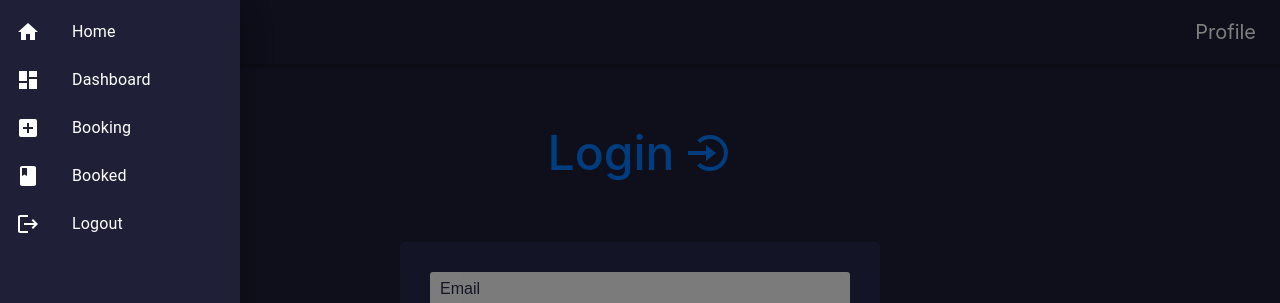
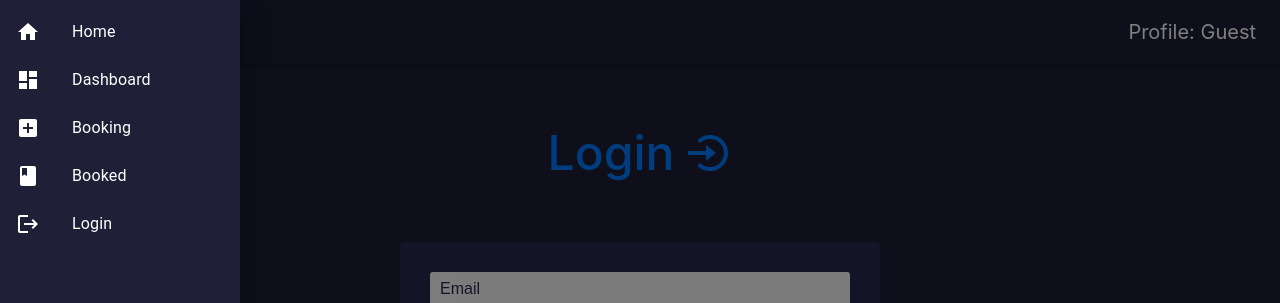
Before and after one commit to Neetu1415/BE-ETC-PROJECT, a React (Create React App) app in the folder frontend/: page /login in a window 1280 px wide. Both pictures are taken after a click on the button "menu". Shown: the top 303 px of the page. Built offline with nearby package versions, Linux system fonts and the light colour scheme.

Commit message:
site update

```diff
--- a/frontend/src/components/navigation/Nav.jsx
+++ b/frontend/src/components/navigation/Nav.jsx
@@ -1,10 +1,7 @@
-
-
-
-import React, { useState } from 'react';
+import React, { useState, useEffect } from 'react';
 import { NavLink, useNavigate } from 'react-router-dom';
 import { useDispatch, useSelector } from 'react-redux';
-import { logout, reset } from '../../features/auth/authSlice';
+import { logout, reset, login } from '../../features/auth/authSlice';
 import {
     Drawer,
     IconButton,
@@ -20,31 +17,45 @@ import DashboardIcon from '@mui/icons-material/Dashboard';
 import LogoutIcon from '@mui/icons-material/Logout';
 import HomeIcon from '@mui/icons-material/Home';
 import BookIcon from '@mui/icons-material/Book';
-import AddBoxIcon from '@mui/icons-material/AddBox'
-
-
+import AddBoxIcon from '@mui/icons-material/AddBox';
 
 const Nav = () => {
-    const [isOpen, setIsOpen] = useState(false);
+    const [isOpen, setIsOpen] = useState(false); // Drawer open/close state
     const navigate = useNavigate();
     const dispatch = useDispatch();
 
+    // Redux state for user info
     const { userInfo } = useSelector((state) => state.auth);
 
+    // Handle logout
     const handleLogout = () => {
-        console.log("Logging out...");  // Add this line to check if it's being called
         dispatch(logout());
         dispatch(reset());
-        setIsOpen(false); // Close the sidebar
-        navigate('/');  // Make sure to navigate to the login page after logout
+        localStorage.removeItem('access_token');
+        localStorage.removeItem('refresh_token');
+        localStorage.removeItem('userInfo');
+        setIsOpen(false); // Close drawer
+        navigate('/'); // Redirect to home/login page
     };
 
+    // Check and rehydrate user info on app load
+    useEffect(() => {
+        const storedUser = JSON.parse(localStorage.getItem('userInfo'));
+        if (storedUser) {
+            dispatch(login(storedUser)); // Restore user info if available
+        } else {
+            dispatch(logout()); // Clear Redux state if no user info
+        }
+    }, [dispatch]);
+
+    // Toggle drawer
     const toggleDrawer = () => {
-        setIsOpen(!isOpen);
+        setIsOpen((prev) => !prev);
     };
 
     return (
         <>
+            {/* AppBar for navigation */}
             <AppBar position="fixed" style={{ backgroundColor: '#1f1f38' }}>
                 <Toolbar style={{ display: 'flex', justifyContent: 'space-between' }}>
                     <IconButton
@@ -62,19 +73,20 @@ const Nav = () => {
                             fontSize: '20px',
                         }}
                     >
-                        {userInfo?.email ? `Profile: ${userInfo.email}` : 'Profile'}
+                        {userInfo?.email ? `Profile: ${userInfo.email}` : 'Profile: Guest'}
                     </span>
                 </Toolbar>
             </AppBar>
 
+            {/* Sidebar Drawer */}
             <Drawer
                 variant="temporary"
                 open={isOpen}
                 onClose={toggleDrawer}
                 PaperProps={{
                     style: {
-                        backgroundColor: '#1f1f38', // Sidebar background color
-                        width: isOpen ? 240 : 70, // Dynamic width for animation
+                        backgroundColor: '#1f1f38',
+                        width: isOpen ? 240 : 70,
                         transition: 'width 0.3s ease-in-out',
                     },
                 }}
@@ -91,34 +103,36 @@ const Nav = () => {
                         <ListItemIcon>
                             <DashboardIcon style={{ color: 'white' }} />
                         </ListItemIcon>
-                        {isOpen && (
-                            <ListItemText primary="Dashboard" style={{ color: 'white' }} />
-                        )}
+                        {isOpen && <ListItemText primary="Dashboard" style={{ color: 'white' }} />}
                     </ListItem>
+
                     <ListItem button component={NavLink} to="/booking" onClick={toggleDrawer}>
                         <ListItemIcon>
                             <AddBoxIcon style={{ color: 'white' }} />
                         </ListItemIcon>
-                        {isOpen && (
-                            <ListItemText primary="Booking" style={{ color: 'white' }} />
-                        )}
+                        {isOpen && <ListItemText primary="Booking" style={{ color: 'white' }} />}
                     </ListItem>
 
                     <ListItem button component={NavLink} to="/booked" onClick={toggleDrawer}>
                         <ListItemIcon>
                             <BookIcon style={{ color: 'white' }} />
                         </ListItemIcon>
-                        {isOpen && (
-                             <ListItemText primary="Booked" style={{ color: 'white' }} />
-                        )}
+                        {isOpen && <ListItemText primary="Booked" style={{ color: 'white' }} />}
                     </ListItem>
 
-                    {userInfo && (
+                    {userInfo ? (
                         <ListItem button onClick={handleLogout}>
                             <ListItemIcon>
                                 <LogoutIcon style={{ color: 'white' }} />
                             </ListItemIcon>
                             {isOpen && <ListItemText primary="Logout" style={{ color: 'white' }} />}
+                        </ListItem>
+                    ) : (
+                        <ListItem button component={NavLink} to="/login" onClick={toggleDrawer}>
+                            <ListItemIcon>
+                                <LogoutIcon style={{ color: 'white' }} />
+                            </ListItemIcon>
+                            {isOpen && <ListItemText primary="Login" style={{ color: 'white' }} />}
                         </ListItem>
                     )}
                 </List>
--- a/frontend/src/features/auth/authSlice.js
+++ b/frontend/src/features/auth/authSlice.js
@@ -114,14 +114,33 @@ export const getUserInfo = createAsyncThunk(
 
 export const authSlice = createSlice({
     name: "auth",
-    initialState,
+    initialState:{
+        userInfo: JSON.parse(localStorage.getItem('userInfo')) || null, // You can store user info in localStorage and load it on app startup
+      },
+
     reducers: {
         reset: (state) => {
             state.isLoading = false
             state.isError = false
             state.isSuccess = false
             state.message = false
-        }
+        },
+        login: (state, action) => {
+            state.userInfo = action.payload; // Assume user data contains tokens and user info
+            state.isSuccess = true;
+            localStorage.setItem('userInfo', JSON.stringify(action.payload)); // Store userInfo in localStorage
+        },
+        logout: (state) => {
+            state.user = null;
+            state.userInfo = null;
+            state.token = null ; //
+            state.isSuccess = false;
+            localStorage.removeItem('userInfo');
+        },
+        getUserInfo: (state, action) => {
+            state.userInfo = action.payload;
+        },
+
     },
     extraReducers: (builder) => {
         builder
```
